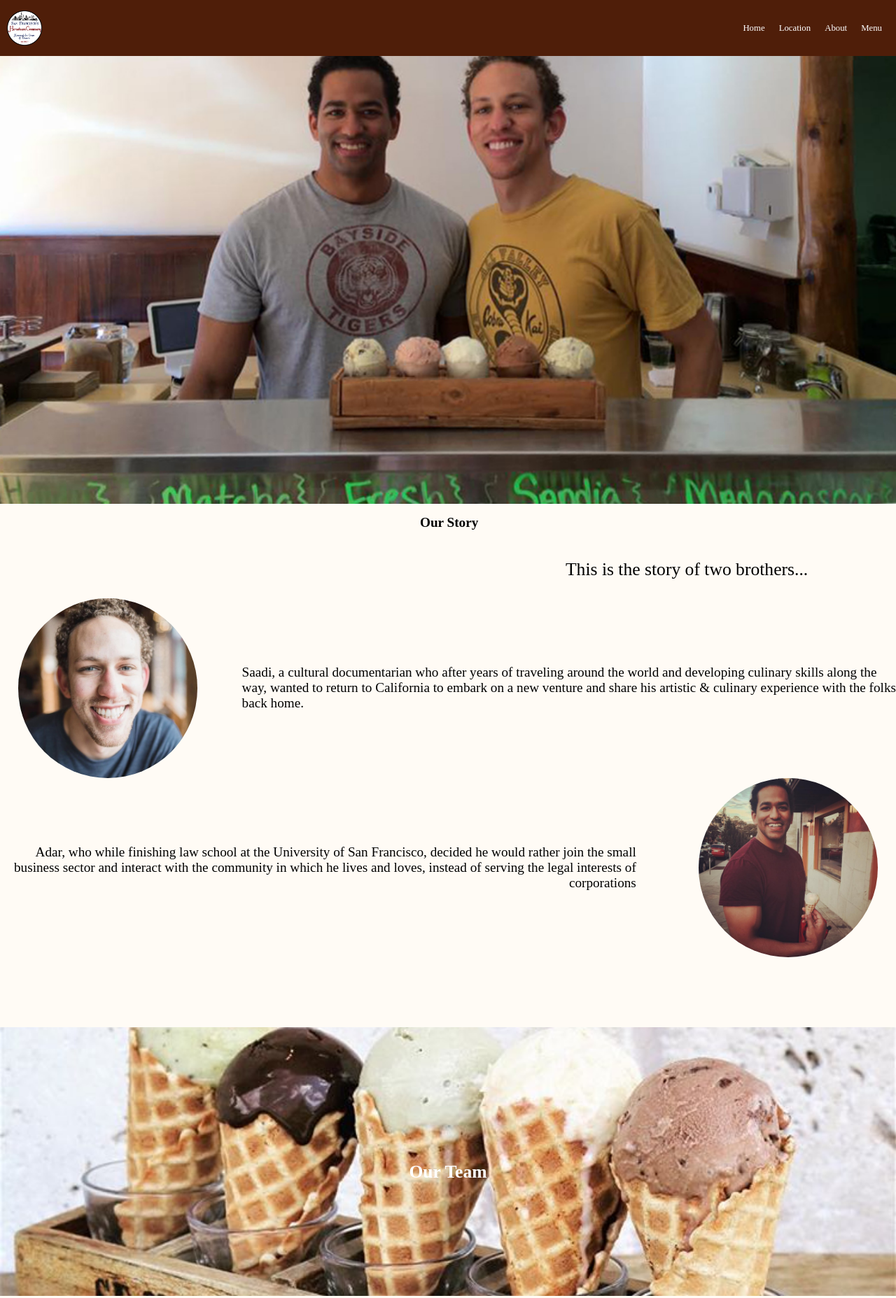
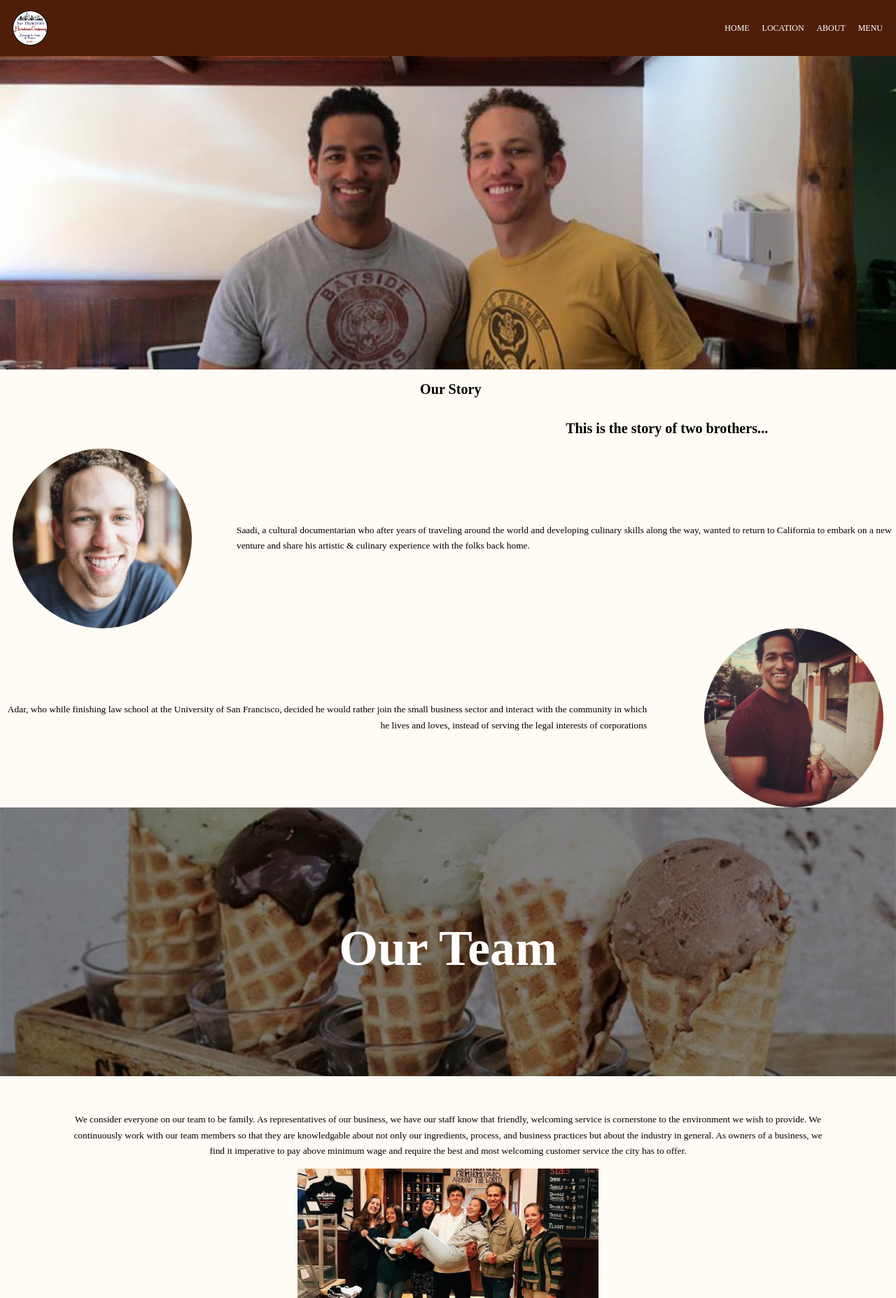
Before and after one commit to ajoseph3993/teamsmidge, a plain HTML site: page about.html in a window 1280 px wide. Shown: the top 1855 px of the page at 70% size. Drawn offline with Linux system fonts and the light colour scheme.

Commit message:
lowecase

```diff
--- a/about.html
+++ b/about.html
@@ -2,50 +2,46 @@
 <html>
 <head>
 	<link rel="shortcut icon" type="image/png" href="./resources/media/images/mainlogo.png">
-	<link rel="stylesheet" type="text/css" href="./resources/css/ourstory.css">
+	<link rel="stylesheet" type="text/css" href="./resources/css/style.css">
 	<title>San Francisco's Hometown Creamery</title>
 </head>
 <body>
 	<div class="header">
 		<img class="logo" src="./resources/media/images/mainlogo.png">
 		<div class="head-index">
-			<span id="menu">Home</span>
-			<span id="menu">Location</span>
-			<span id="menu">About</span>
-			<span id="menu">Menu</span>
+			<a href="./index.html"><span id="menu">HOME</span></a>
+			<a href="./location.html"><span id="menu">LOCATION</span></a>
+			<a href="./about.html"><span id="menu">ABOUT</span></a>
+			<a href="./menu.html"><span id="menu">MENU</span></a>
 		</div>
 	</div>
-	<div class="top-banner" style="background-image: url(./resources/media/images/bros.jpg);"></div>
+	<div class="top-banner" style="background-image: url(./resources/media/images/bros.jpg); background-position: center;"></div>
 	<h2 style="margin-left: 600px;">Our Story</h2>
 <div>
 	<div class="body" style="margin-left: 600px;"></div>
 	<div class="body">
-<p style="font-size: 2rem;">This is the story of two brothers...</p>
+<h2>This is the story of two brothers...</h2>
 </div>
 	<div class="teamdiv">
 			<img class="teamimage" src="./resources/media/images/saadi.jpg" style="margin-right: 5%;">
-		<p style="text-align:left;font-size: 1.5rem;">Saadi, a cultural documentarian who after years of traveling around the world and developing culinary skills along the way, wanted to return to California to embark on a new venture and share his artistic & culinary experience with the folks back home.</p>
+		<p style="text-align:left;">Saadi, a cultural documentarian who after years of traveling around the world and developing culinary skills along the way, wanted to return to California to embark on a new venture and share his artistic & culinary experience with the folks back home.</p>
 	</div>
 	<div class="teamdiv">
-		<p style="text-align: right; margin-right: 5%; font-size: 1.5rem;">Adar, who while finishing law school at the University of San Francisco, decided he would rather join the small business sector and interact with the community in which he lives and loves, instead of serving the legal interests of corporations</p>
+		<p style="text-align: right; margin-right: 5%; ">Adar, who while finishing law school at the University of San Francisco, decided he would rather join the small business sector and interact with the community in which he lives and loves, instead of serving the legal interests of corporations</p>
 		<img class="teamimage" src="./resources/media/images/Adar.jpg">
 	</div>
-	<div class="page-banner" style=" margin-top: 100px; background-image: url(./resources/media/images/team1.jpg);"> </div>
-</div>
-
-	<h1 class="banner-text">Our Team</h1>
-
+	<a href="./location.html"> <div class="page-banner" style="background: linear-gradient(rgba(0, 0, 0, 0.5), rgba(0, 0, 0, 0.5)), url(./resources/media/images/team1.jpg);	background-position: center; background-repeat:no-repeat; background-size: 100%;"> </div>
+	<h1 class="banner-text">Our Team</h1></a>
 <div class="body">
 	<p style="text-align: center;"> We consider everyone on our team to be family. As representatives of our business, we have our staff know that friendly, welcoming service is cornerstone to the environment we wish to provide. We continuously work with our team members so that they are knowledgable about not only our ingredients, process, and business practices but about the industry in general. As owners of a business, we find it imperative to pay above minimum wage and require the best and most welcoming customer service the city has to offer.</p>
 </div>
 
 <div class="body" style="">
 
-	<img style="; width:40%; height:40%; margin-left: 320px;" src="./resources/media/images/team.jpg">
+	<img style="; width:40%; height:40%; margin-left: auto; margin-right: auto; margin-bottom: 5vw;" src="./resources/media/images/team.jpg">
 </div>
-
-<div class="page-banner" style=" margin-top: 100px; background-image: url(./resources/media/images/press.jpg);"></div>
-<h1 class="banner-text">Press</h1>
+<a href="./location.html"> <div class="page-banner" style="background: linear-gradient(rgba(0, 0, 0, 0.5), rgba(0, 0, 0, 0.5)), url(./resources/media/images/press.jpg);	background-position: center; background-repeat:no-repeat; background-size: 100%;"> </div>
+	<h1 class="banner-text">Press</h1></a>
 <div class="body">
 	<div  style="display: flex; margin-top: 3vw">
 		<img style=" height: 120px;" src="./resources/media/images/hoodline.png">
--- a/resources/css/about.css
+++ /dev/null
@@ -1,117 +0,0 @@
-body{
-	margin:0px;
-	background-color: #FFFBF5;
-}
-p{
-	font-size: 1.5rem;
-}
-html{
-	font-family: Raleway;
-	font-size: 1vw;
-}
-.marginleftclass{
-	margin-left: 2rem;
-}
-.header{
-	height: 80px;
-	background-color:#4F1E09;
-	display: flex;
-	justify-content: space-between;
-	align-items: center;
-}
-
-.logo{
-	margin-left: 10px;
-	height: 50px;
-	width: 50px;
-}
-
-#menu{
-	color: white;
-	margin: 10px;
-}
-
-.head-index{
-	display: flex;
-	margin-right: 10px
-}
-
-.menu-img{
-	border-radius: 50%;
-	height:12vw;
-	width: 12vw;
-}
-.teamdiv{
-	display: flex;
-    width: 100%;
-    justify-content: space-around;
-    align-items: center;
-}
-.teamimage{
-	border-radius: 50%;
-    width: 20%;
-    height: 20%;
-    margin-left: 2rem;
-    margin-right: 2rem;
-}
-.rotation{
-	display:inline-flex;
-	justify-content:space-around;
-	width: 80%
-}
-
-.rotation-choice{
-	width: 15vw;
-}
-
-.rotation-text{
-	padding: 5px
-	margin:0px;
-}
-
-.view-more{
-	display: flex;
-	align-items: center;
-	justify-content: flex-end;
-	margin-right: 10vw
-}
-
-.top-banner{
-	height: 50vw;
-	width: 100%;
-	background-repeat: no-repeat;
-	background-position: bottom;
-	background-size: 100%
-}
-
-.banner-text{
-	text-align: center;
-	margin-top: -15vw;
-	margin-bottom: 15vw;
-	color: white;
-}
-
-.page-banner{
-	height: 30vw;
-	text-align: center;
-	background-repeat: no-repeat;
-	background-position: center;
-	background-size: 100%;
-}
-
-.body{
-	display: inline-flex;
-	margin-left: 8vw;
-	margin-right: 8vw;
-}
-
-.footer{
-	height: 210px;
-	background-color: #4F1E09;
-}
-.ourstory{
-	vertical-align: middle;
-}
-.break-word{
-	word-wrap: break-word;
-}
--- a/resources/css/ourstory.css
+++ /dev/null
@@ -1,117 +0,0 @@
-body{
-	margin:0px;
-	background-color: #FFFBF5;
-}
-p{
-	font-size: 1.5rem;
-}
-html{
-	font-family: Raleway;
-	font-size: 1vw;
-}
-.marginleftclass{
-	margin-left: 2rem;
-}
-.header{
-	height: 80px;
-	background-color:#4F1E09;
-	display: flex;
-	justify-content: space-between;
-	align-items: center;
-}
-
-.logo{
-	margin-left: 10px;
-	height: 50px;
-	width: 50px;
-}
-
-#menu{
-	color: white;
-	margin: 10px;
-}
-
-.head-index{
-	display: flex;
-	margin-right: 10px
-}
-
-.menu-img{
-	border-radius: 50%;
-	height:12vw;
-	width: 12vw;
-}
-.teamdiv{
-	display: flex;
-    width: 100%;
-    justify-content: space-around;
-    align-items: center;
-}
-.teamimage{
-	border-radius: 50%;
-    width: 20%;
-    height: 20%;
-    margin-left: 2rem;
-    margin-right: 2rem;
-}
-.rotation{
-	display:inline-flex;
-	justify-content:space-around;
-	width: 80%
-}
-
-.rotation-choice{
-	width: 15vw;
-}
-
-.rotation-text{
-	padding: 5px
-	margin:0px;
-}
-
-.view-more{
-	display: flex;
-	align-items: center;
-	justify-content: flex-end;
-	margin-right: 10vw
-}
-
-.top-banner{
-	height: 50vw;
-	width: 100%;
-	background-repeat: no-repeat;
-	background-position: bottom;
-	background-size: 100%
-}
-
-.banner-text{
-	text-align: center;
-	margin-top: -15vw;
-	margin-bottom: 15vw;
-	color: white;
-}
-
-.page-banner{
-	height: 30vw;
-	text-align: center;
-	background-repeat: no-repeat;
-	background-position: center;
-	background-size: 100%;
-}
-
-.body{
-	display: inline-flex;
-	margin-left: 8vw;
-	margin-right: 8vw;
-}
-
-.footer{
-	height: 210px;
-	background-color: #4F1E09;
-}
-.ourstory{
-	vertical-align: middle;
-}
-.break-word{
-	word-wrap: break-word;
-}
--- a/resources/css/style.css
+++ b/resources/css/style.css
@@ -174,6 +174,29 @@ p{
 	justify-content: space-around;
 }
 
+.marginleftclass{
+	margin-left: 2rem;
+}
+.teamdiv{
+	display: flex;
+    width: 100%;
+    justify-content: space-around;
+    align-items: center;
+}
+.teamimage{
+	border-radius: 50%;
+    width: 20%;
+    height: 20%;
+    margin-left: 2rem;
+    margin-right: 2rem;
+}
+.ourstory{
+	vertical-align: middle;
+}
+.break-word{
+	word-wrap: break-word;
+}
+
 
 /* ---- tablet nav---- */
 @media only screen and (min-width: 700px) and (max-width:  1024px){
```
Also changed, not shown: index.html (+1 -1 lines).
